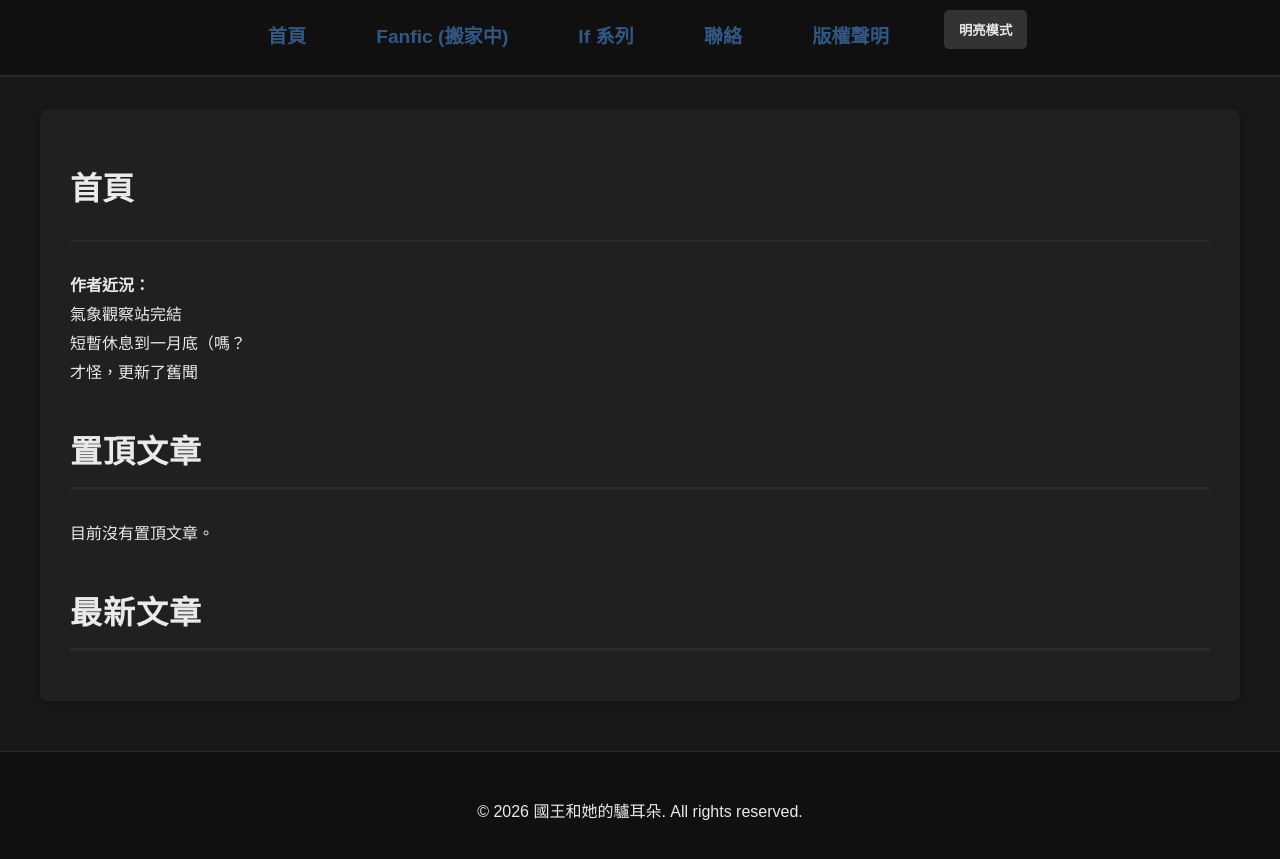
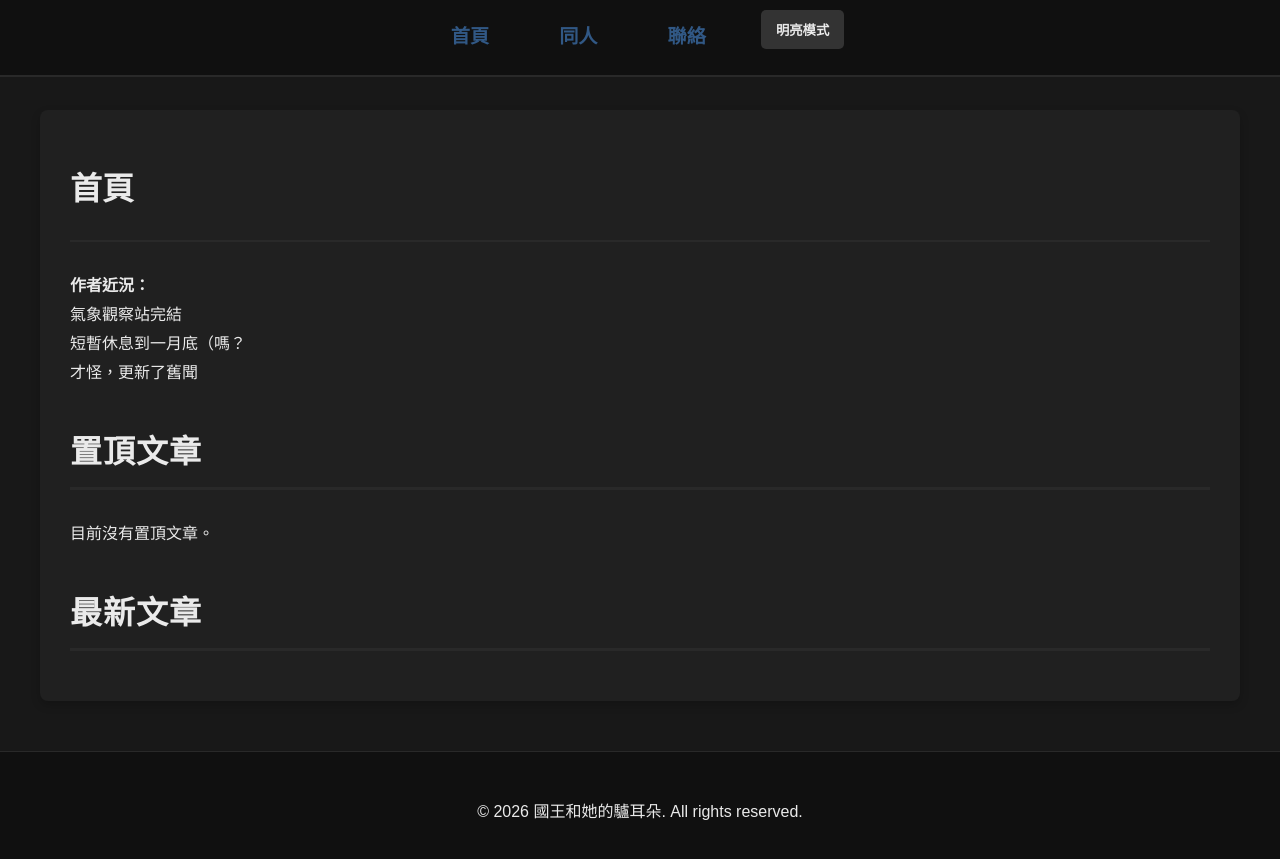
Before and after one commit to thekingwithdonkeyears/website, a Jekyll site: the page built from index.html, in a window 1280 px wide. Shown: the top 859 px of the page. Built offline with Jekyll 4.4.1, drawn with Linux system fonts in a browser that asks for light colours; the list of posts is cut into pages by our own code.

Commit message:
minor fix fanfic navbar

```diff
--- a/_config_fanfic.yml
+++ b/_config_fanfic.yml
@@ -15,3 +15,6 @@ enable_age_verification: true
 # Override include to exclude _redirects (prevents generic loop)
 include:
   - _pages
+
+# Navigation for Fanfic Site
+nav_data: navigation_fanfic
--- a/_data/navigation_main.yml
+++ b/_data/navigation_main.yml
@@ -1,10 +1,6 @@
 - title: 首頁
   url: /
-- title: Fanfic (搬家中)
+- title: 同人
   url: https://fanfic.thekingwithdonkeyears.com/
-- title: If 系列
-  url: https://if.thekingwithdonkeyears.com/
 - title: 聯絡
   url: /聯絡
-- title: 版權聲明
-  url: /版權聲明
```
